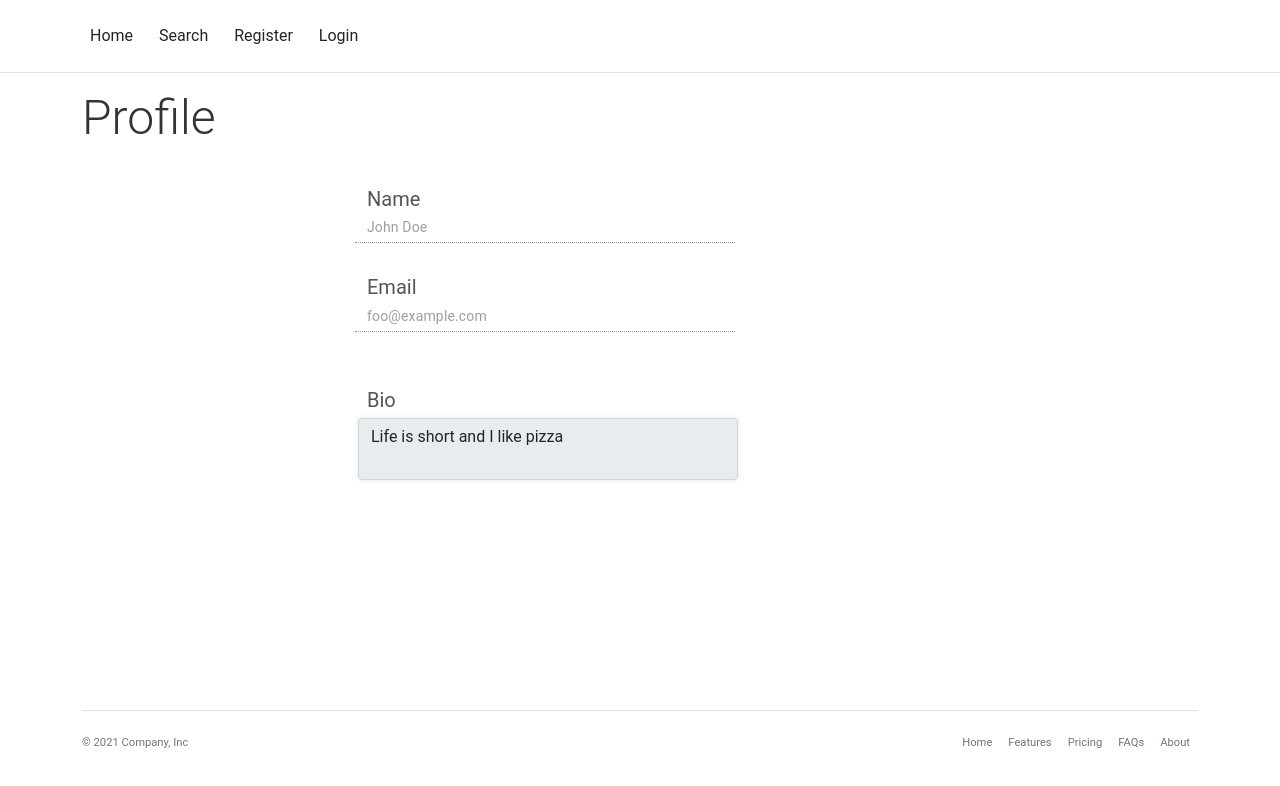
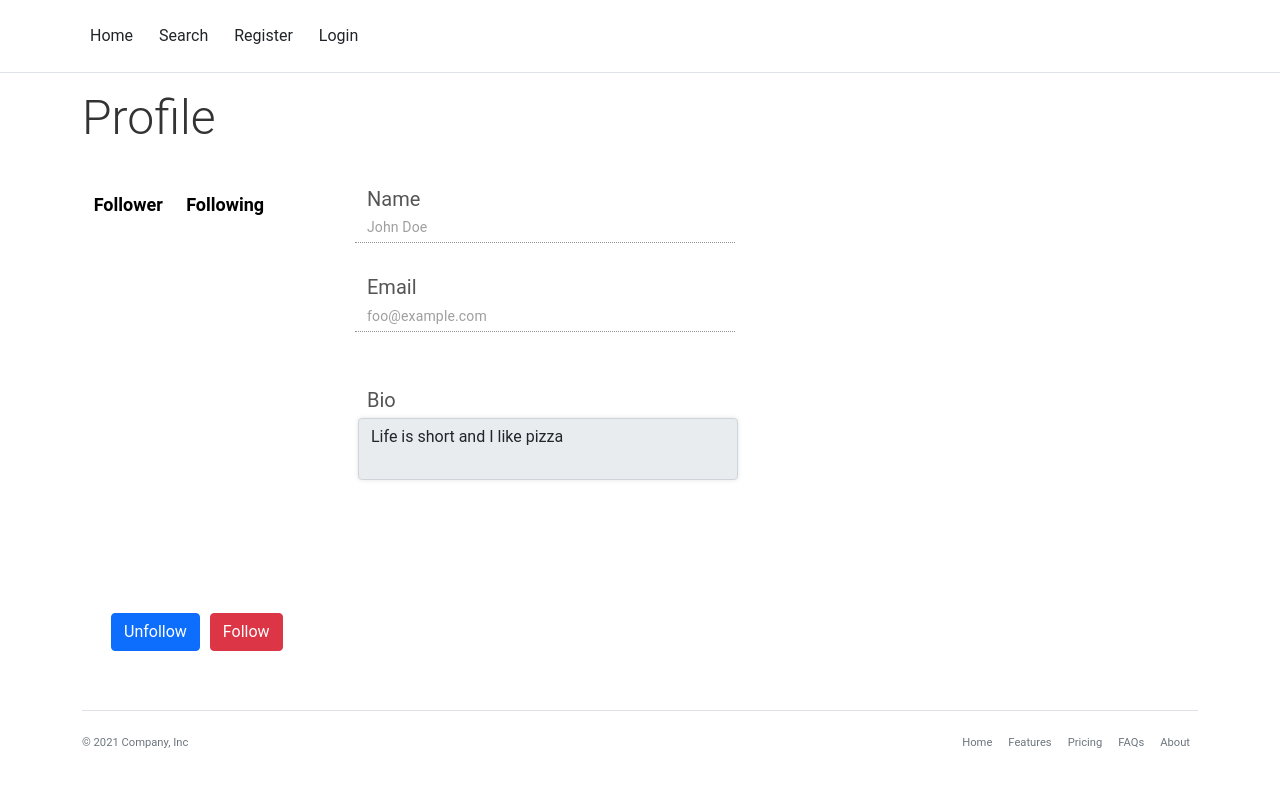
Before and after one commit to sfmqrb/web-project, a React (Create React App) app in the folder front/: page /profile/1 in a window 1280 px wide. Shown: the top 786 px of the page. Built offline with nearby package versions, Linux system fonts and the light colour scheme.

Commit message:
[Front][Debug][follower following concatination]

```diff
--- a/front/src/App.css
+++ b/front/src/App.css
@@ -10,6 +10,10 @@
 .margin-top {
   margin-top: 40px!important;
 
+}
+
+.no-text-decoration {
+  text-decoration: none;
 }
 
 .center {
--- a/front/src/components/Profiles/profile.jsx
+++ b/front/src/components/Profiles/profile.jsx
@@ -1,7 +1,6 @@
 import React, { useState, useEffect, useRef } from "react";
 
 import IconButton from "@material-ui/core/IconButton";
-import InputLabel from "@material-ui/core/InputLabel";
 import Visibility from "@material-ui/icons/Visibility";
 import InputAdornment from "@material-ui/core/InputAdornment";
 import VisibilityOff from "@material-ui/icons/VisibilityOff";
@@ -17,7 +16,11 @@ import getFakeUser from "../../services/fakeUser";
 
 const Profile = (props) => {
   const ReadOnlyProfile = props.ReadOnlyProfile || false;
+  // console.log(props.url || "no id");
+  const locSplitted = window.location.pathname.split("/");
+  const id = window.location.pathname.split("/")[locSplitted.length - 1];
 
+  // const [id, setId] = useState(props.match.params.id || "");
   const [name, setName] = React.useState("");
   const [email, setEmail] = React.useState("");
   const [password, setPassword] = React.useState(""); // must be empty
@@ -60,7 +63,6 @@ const Profile = (props) => {
   return (
     <>
       <NavBar searchEnabled={false} />
-
       {!ReadOnlyProfile ? (
         <input
           type="file"
@@ -75,17 +77,39 @@ const Profile = (props) => {
           <div className="col-3" style={{ marginTop: "30px" }}>
             {!ReadOnlyProfile ? (
               <>
-                <Link to="/recipe-liked" className="badge text-black">
+                <Link
+                  to="/recipe-liked"
+                  className="badge text-black no-text-decoration">
                   Liked Recipes
                 </Link>
-                <Link to="/recipe-created" className="badge text-black">
+
+                <Link
+                  to="/recipe-created"
+                  className="badge text-black no-text-decoration">
                   Created Recipes
                 </Link>
-                <Link to="/recipe-saved" className="badge text-black">
+                <Link
+                  to="/recipe-saved"
+                  className="badge text-black no-text-decoration">
                   Saved Recipes
                 </Link>
               </>
             ) : null}
+            {ReadOnlyProfile ? (
+              <Link
+                to={`/${id}/follower`}
+                className="badge text-black no-text-decoration">
+                Follower
+              </Link>
+            ) : null}
+            {ReadOnlyProfile ? (
+              <Link
+                to={`/${id}/following`}
+                className="badge text-black no-text-decoration">
+                Following
+              </Link>
+            ) : null}
+
             {avatar ? (
               <img
                 alt="mdo"
@@ -165,14 +189,24 @@ const Profile = (props) => {
           <div className="col-5"></div>
         </div>
       </div>
-
       {!ReadOnlyProfile ? (
         <div className="container row">
           <SubmitDiscardFooter
             discardTitle="Discard"
             submitTitle="Submit"
-            onDiscard={() => props.history.push("/")}
-            onSubmit={() => props.history.push("/")} // change backend
+            onDiscard={() => (window.location.href = "/")}
+            onSubmit={() => (window.location.href = "/")} // change backend
+            bottom={80}
+          />
+        </div>
+      ) : null}{" "}
+      {ReadOnlyProfile ? (
+        <div className="container row">
+          <SubmitDiscardFooter
+            discardTitle="Follow"
+            submitTitle="Unfollow"
+            onDiscard={() => (window.location.href = "/")}
+            onSubmit={() => (window.location.href = "/")} // change backend
             bottom={80}
           />
         </div>
--- a/front/src/components/common/card.jsx
+++ b/front/src/components/common/card.jsx
@@ -49,9 +49,11 @@ const _Card_ = (props) => {
       </div>
       <CardHeader
         avatar={
-          <Avatar sx={{ bgcolor: clr }} aria-label="recipe">
-            {userName.charAt(0)}
-          </Avatar>
+          <Link to={`/profile/${userName}`} className="no-text-decoration">
+            <Avatar sx={{ bgcolor: clr }} aria-label="recipe">
+              {userName.charAt(0)}
+            </Avatar>
+          </Link>
         }
         title={title}
         subheader={subheader}
```
